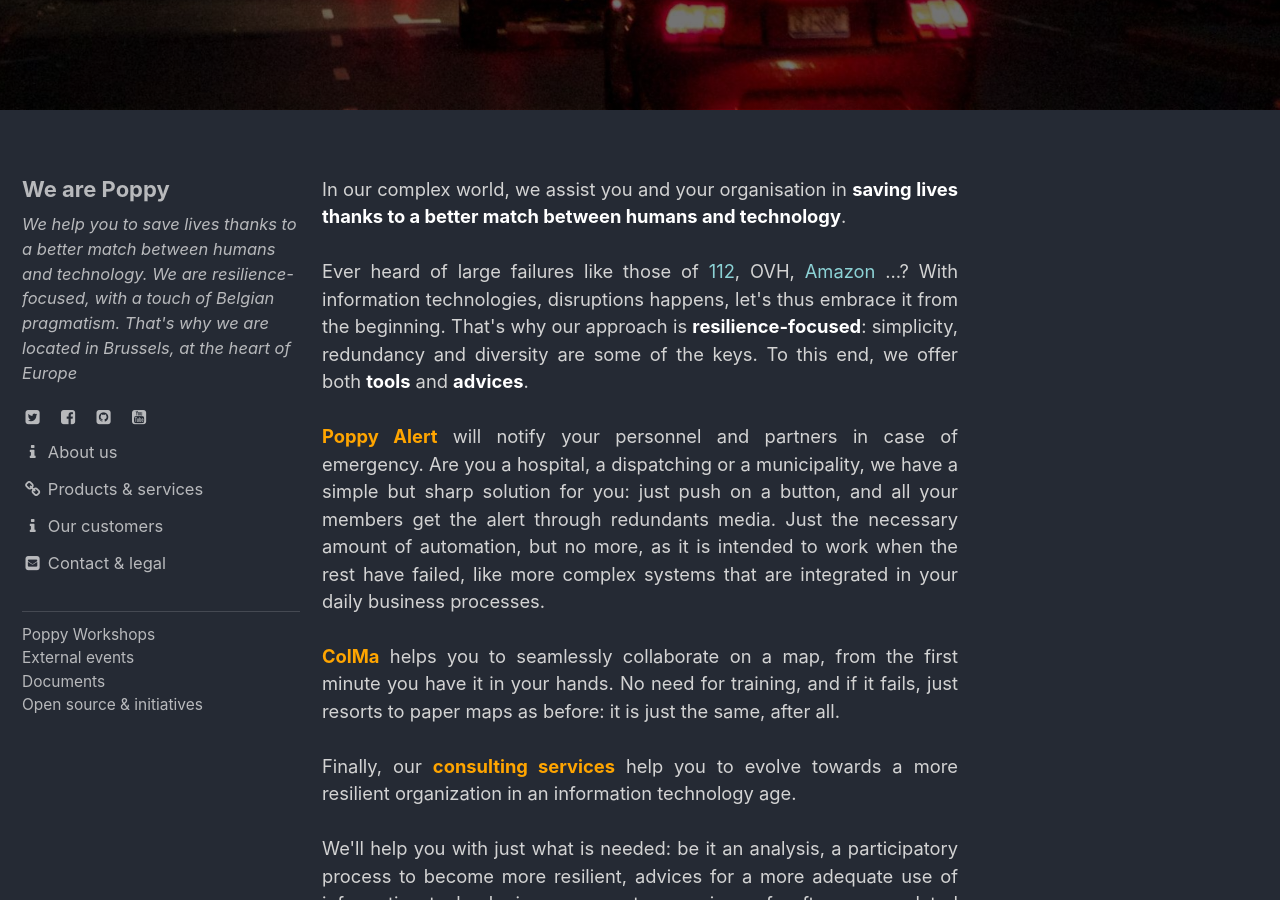
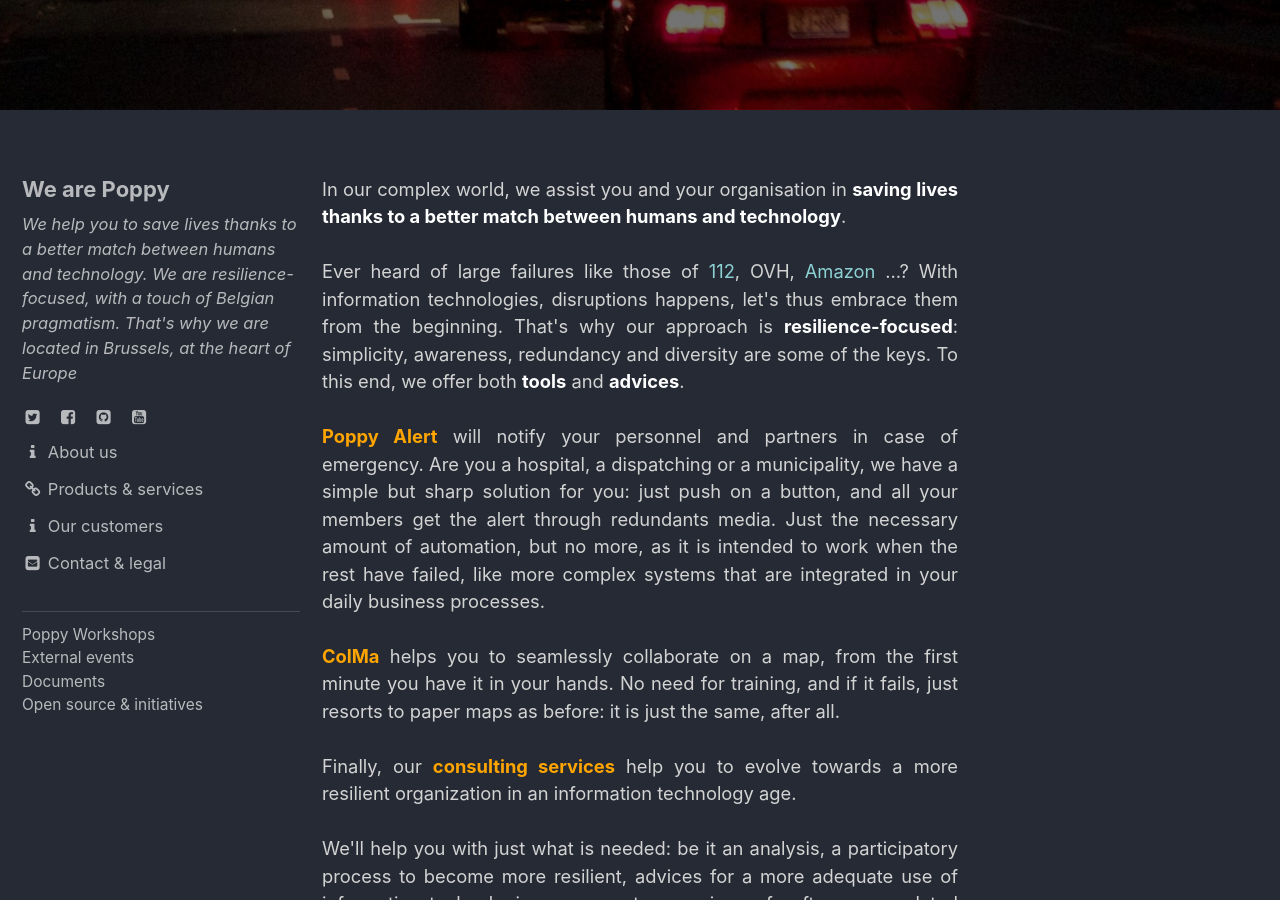
Before and after one commit to ccloquet/ccloquet.github.io, a Jekyll site: the page built from _pages/products_and_services.html, in a window 1280 px wide and 900 px high, scrolled down 455 px. Built offline with Jekyll 4.4.1, drawn with Linux system fonts in a browser that asks for light colours; cached includes are drawn as plain includes.

Commit message:
Update products_and_services.html

```diff
--- a/_pages/products_and_services.html
+++ b/_pages/products_and_services.html
@@ -15,7 +15,7 @@ b {color:white}
 	In our complex world, we assist you and your organisation in <b >saving lives thanks to a better match between humans and technology</b>.
 	<br>
 	<br>
-	Ever heard of large failures like those of <a href='https://eena.org/news/112-temporarily-down-due-to-outages/'>112</a>, OVH, <a href='https://www.vox.com/2017/3/2/14792636/amazon-aws-internet-outage-cause-human-error-incorrect-command'>Amazon</a> ...? With information technologies, disruptions happens, let's thus embrace it from the beginning. That's why our approach is <b>resilience-focused</b>: simplicity, redundancy and diversity are some of the keys. To this end, we offer both <b>tools</b> and <b>advices</b>.
+	Ever heard of large failures like those of <a href='https://eena.org/news/112-temporarily-down-due-to-outages/'>112</a>, OVH, <a href='https://www.vox.com/2017/3/2/14792636/amazon-aws-internet-outage-cause-human-error-incorrect-command'>Amazon</a> ...? With information technologies, disruptions happens, let's thus embrace them from the beginning. That's why our approach is <b>resilience-focused</b>: simplicity, awareness, redundancy and diversity are some of the keys. To this end, we offer both <b>tools</b> and <b>advices</b>.
 	<br>
 	<br>
 	<b><a style='color: orange!important' href=''>Poppy Alert</a></b> will notify your personnel and partners in case of emergency.
```
